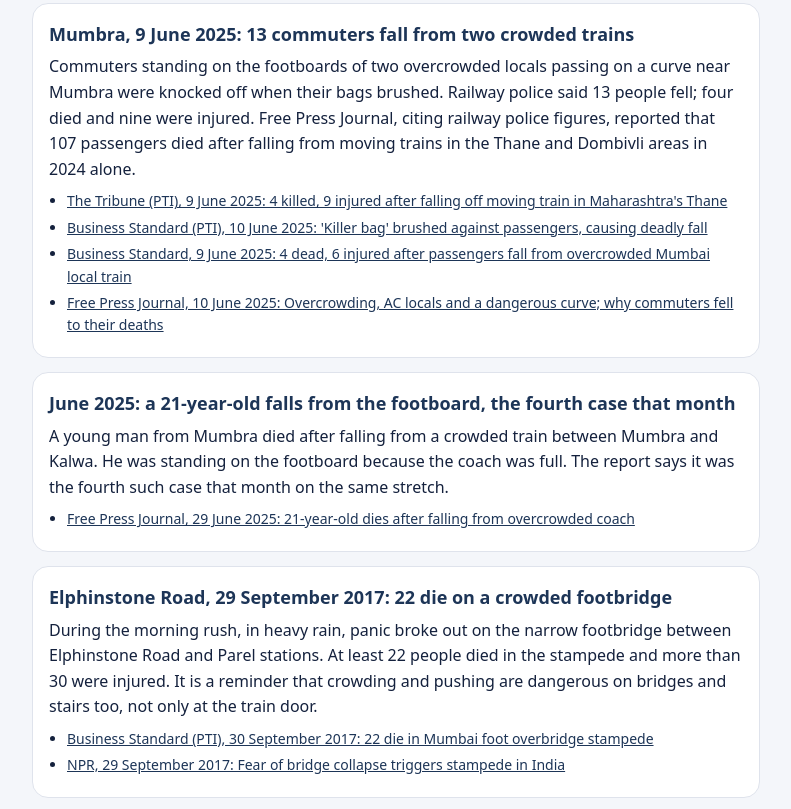
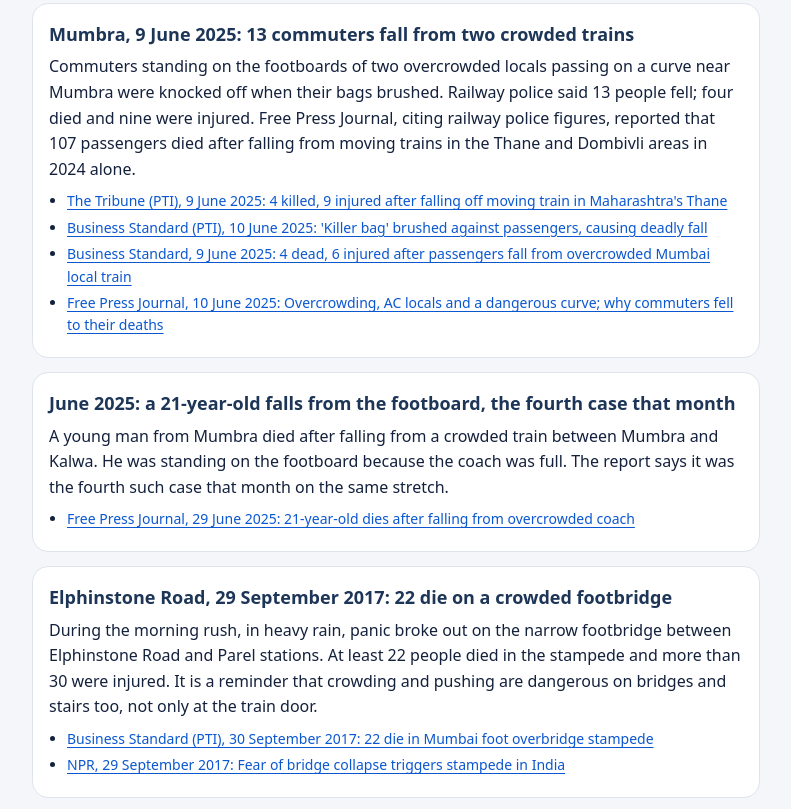
Before and after one commit to fimbewa/myrightmyride.com, a website: page sites/qindiaglobal/blog/queue-mumbai-local.html in a window 1280 px wide. Shown: the part 1071-1880 px from the top of the page, without its empty margins (244-1035 px from the left). Drawn offline with Linux system fonts and the light colour scheme; no server answers.

Commit message:
Blog: show links in posts in blue and underlined
Co-Authored-By: Claude Opus 5.5 <noreply@anthropic.com>
Claude-Session: https://claude.ai/code/session_015mqK9KM5zshoZQD6csRf1m

```diff
--- a/sites/qindiaglobal/blog/blog.css
+++ b/sites/qindiaglobal/blog/blog.css
@@ -35,3 +35,6 @@
 .post-body ul{padding-inline-start:22px}.post-body li{margin:8px 0}
 .post-body h2{margin:34px 0 10px;line-height:1.3}.post-body h3{margin:24px 0 8px}
 .post-body a{overflow-wrap:anywhere;font-weight:600}
+/* Links inside posts are blue and underlined, so readers can see they open. Buttons keep their own look. */
+.post a:not(.btn):not(.sbtn),.post a:not(.btn):not(.sbtn):visited{color:#0b57d0;text-decoration:underline;text-underline-offset:3px}
+.post a:not(.btn):not(.sbtn):hover{color:#083e94}
```
